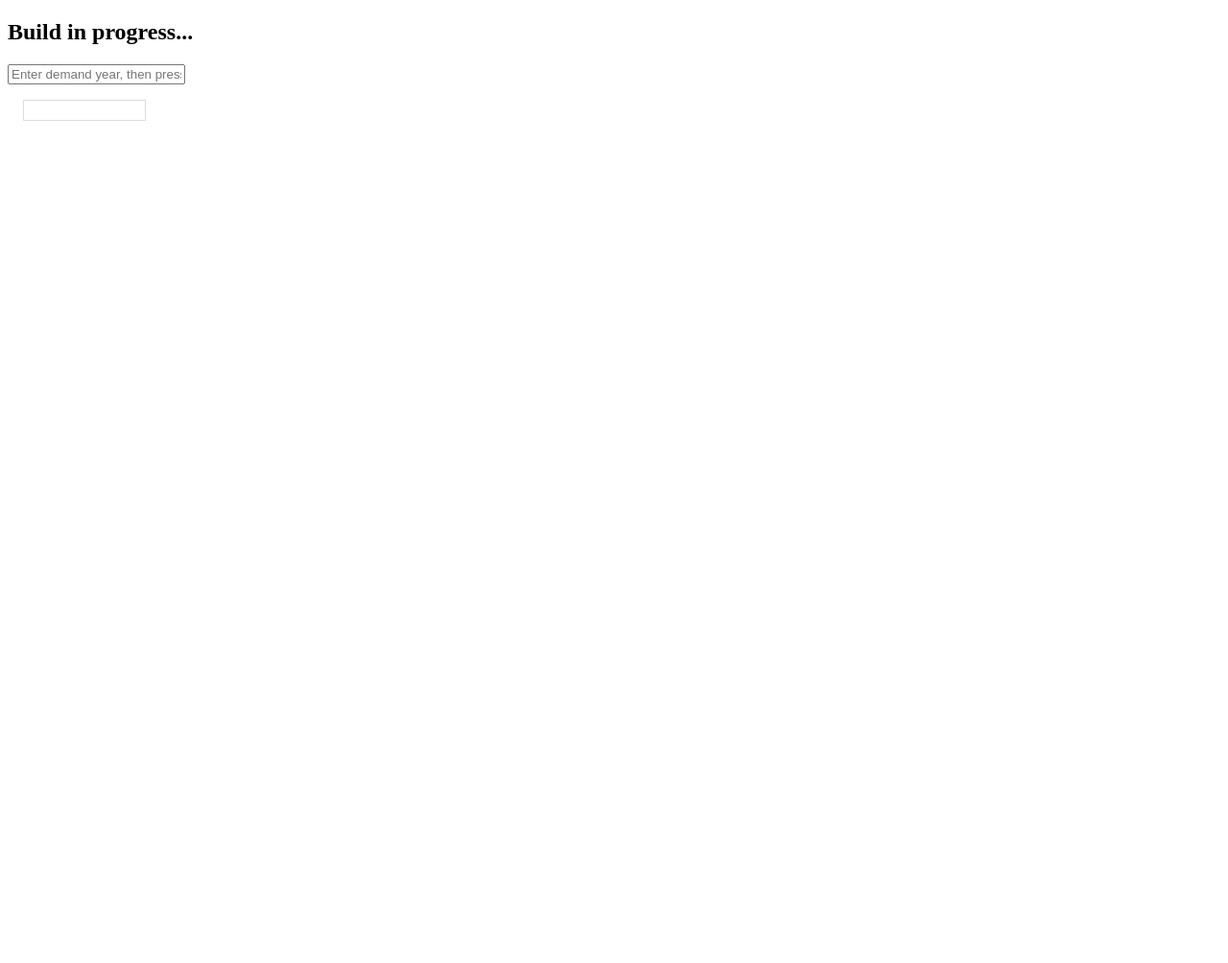
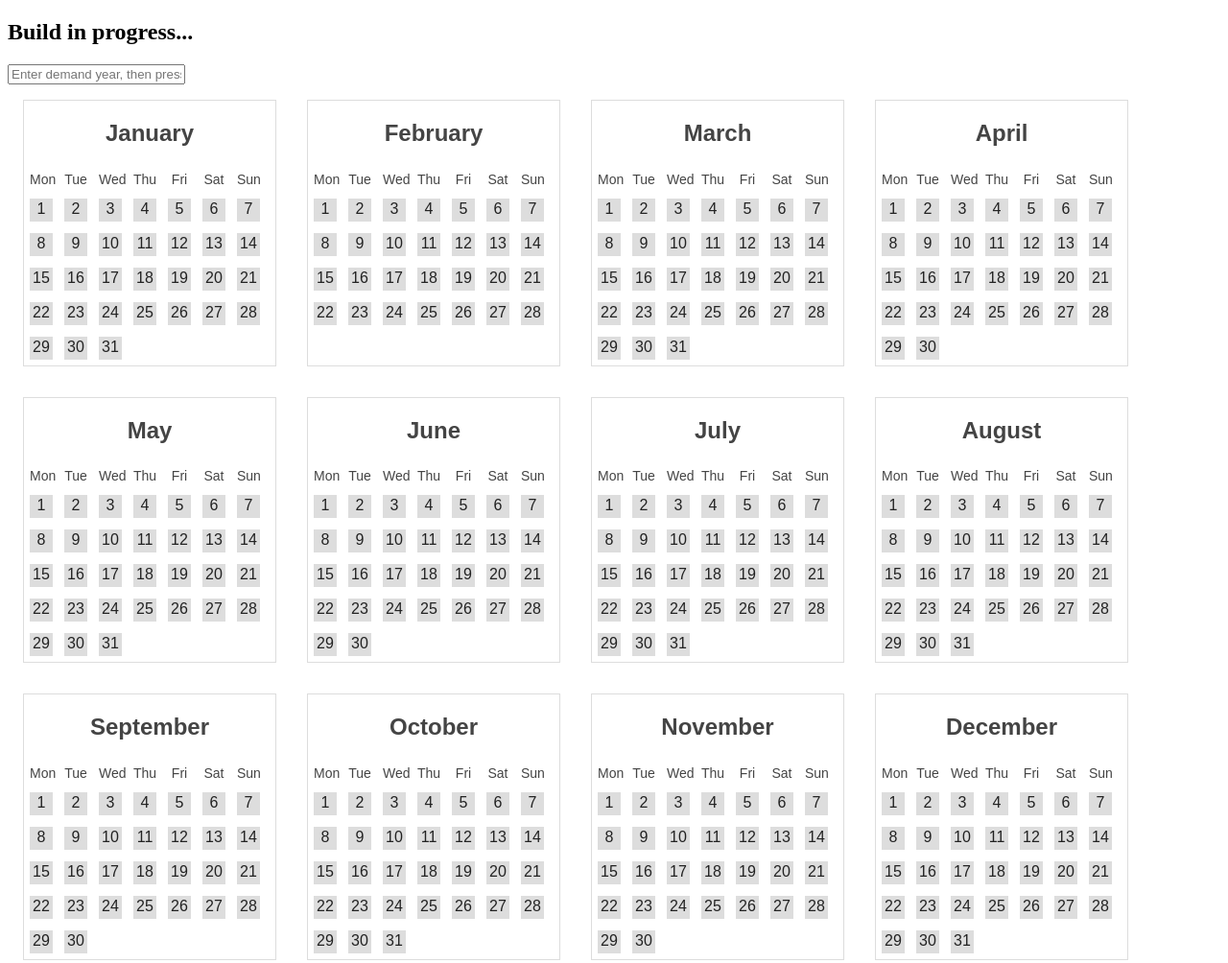
Before and after one commit to alexey-korablin/birth_reminder, a website: page src/index.html in a window 1280 px wide. Shown: the whole page at 96% size. Before the commit the page ends 800 px from the top, so only its background shows below. Drawn offline with nearby package versions, Linux system fonts and the light colour scheme; files that its build step writes are made by us from their sources.

Commit message:
0009 Shows calendar grid into main block. Changes files: watch.js(task correction), index.html(markup), dateModule.js(add method), index.js(complex changes), main.less(style corrections), dateModule.spec.js(tests on #getSingleton)

```diff
--- a/gulp/tasks/watch.js
+++ b/gulp/tasks/watch.js
@@ -2,7 +2,7 @@
 module.exports = () => {
     $.gulp.task('watch', () => {
         $.gulp.watch('src/*.html', $.gulp.series('layout'));
-        $.gulp.watch('src/styles/**/*.less', $.gulp.series('style'));
+        $.gulp.watch('src/styles/**/*.less', $.gulp.series('style:dev'));
         $.gulp.watch('src/scripts/**/*.js', $.gulp.series('script', 'test'));
         $.gulp.watch('src/assets/img/*.png', $.gulp.series('asset'));
         $.gulp.watch('test/**/*.spec.js', $.gulp.series('test'));
--- a/src/index.html
+++ b/src/index.html
@@ -10,10 +10,14 @@
 <body>
     <h2>Build in progress...</h2>
     <input type="text" placeholder="Enter demand year, then press Enter" id="demandYear">
-    <div class="month-item">
+    <!-- <div class="month-item">
         <h2 class="month-item__month-name"></h2>
+        <header class="month-item__header">
+            <div class="days-name"></div>
+        <header>
         <div class="month-item__days-grid"></div>
-    </div>
+    </div> -->
+    <main class="calendar-net"></main>
     <script src="scripts/dateModule.js"></script>
     <script src="scripts/index.js"></script>
 </body>
--- a/src/scripts/dateModule.js
+++ b/src/scripts/dateModule.js
@@ -25,10 +25,26 @@ const dateModule = function () {
         return Array.from({length: numberOfdays}, (k, i) => i + 1);
     };
 
+    const getSingleton = function () {
+        let instance = null;
+        function init(fn) {
+            return fn();
+        }
+        return {
+            getInstance: function (fn) {
+                if (!instance) {
+                    instance = init(fn);
+                }
+                return instance;
+            }
+        };
+    }();
+
     return {
         getCurrentYear: getCurrentYear,
         getNumberOfDays: getNumberOfDays,
-        getArrayOfDaysPerMonth: getArrayOfDaysPerMonth
+        getArrayOfDaysPerMonth: getArrayOfDaysPerMonth,
+        getSingleton: getSingleton
     };
 }();
 
--- a/src/scripts/index.js
+++ b/src/scripts/index.js
@@ -23,6 +23,7 @@ const monthsOfYear = {
     november: 10,
     december: 11
 };
+const weekDays = ['Monday', 'Tuesday', 'Wednesday', 'Thursday', 'Friday', 'Saturday', 'Sunday'];
     // TODO: Memoize it
 /*
 Функция возвращает значение текущего года как строку вида ХХХХ.
@@ -79,30 +80,46 @@ const monthsOfYear = {
     const getArrayOfDaysPerMonth = dateModule.getArrayOfDaysPerMonth;
 
 /*
+Функция реализовывает шаблон проектирования "синглтон (одиночка)". Функция возвращает объект с единственным методом getInstance, который принимает функцию результат работы которой нужно сделать единичным. Вызов функции, которая должна передаваться в качестве аргумента также должен выполняться единожды. Если функция (аргумент) не выполнялась, то производится вызов функции и результат ее работы записывается в переменную instance, доступную из амыкания, а затем возвращается как результат работы метода getInstance. Если же переменная instance уже хранит данные, то функция, переданная аргументом, не вызывается, а возвращается переменная instance.
+!!! константа getSingleton - объект с методом getInstance
+*/
+    const getSingleton = dateModule.getSingleton;
+
+/*
 Функция строит сетку из дней недели для конкретного месяца.
 Аргументы:
     month - название месяца (строка)
 Вызываемые функции:
     getArrayOfDaysPerMonth/-/ - возвращает массив дат (количество дней в требуемом месяце)
 */
-    const buildDaysGrid = (month) => {
+    const buildDaysGrid = (month, nodeId) => {
         const numberOfMonth = monthsOfYear[month.toLowerCase()];
         const arrayOfDays = getArrayOfDaysPerMonth(numberOfMonth);
         // const currentYear = getCurrentYear();
         const body = document.querySelector('body');
+        const monthItem = document.querySelector(`#${nodeId}`);
+        const header = monthItem.querySelector('.month-item__header');
         const div = document.createElement('div');
+        const daysNameBlock = document.createElement('div');
 
         // div.style = {'background': 'gray', 'width': '200px', 'height': '100px'};
         // div.style.background = '#111';
         // div.style.width = '20px';
         // div.style.height = '20px';
         div.className = 'month-item__days-grid-item';
+        daysNameBlock.className = 'days-name';
 
-        body.appendChild(div);
+        // body.appendChild(div);
 
-        const monthItem = document.querySelector('.month-item');
-        const monthName = document.querySelector('.month-item__month-name');
-        const daysGrid = document.querySelector('.month-item__days-grid');
+        // const monthItem = document.querySelector('.month-item');
+        const monthName = monthItem.querySelector('.month-item__month-name');
+        const daysGrid = monthItem.querySelector('.month-item__days-grid');
+
+        weekDays.forEach(item => {
+            const clonedDaysNameBlock = daysNameBlock.cloneNode(false);
+            clonedDaysNameBlock.innerHTML = item.slice(0, 3);
+            header.appendChild(clonedDaysNameBlock);
+        });
 
         console.log(month);
         monthName.innerHTML = month;
@@ -114,6 +131,27 @@ const monthsOfYear = {
     };
 
 /*
+Функция создает экземпляр блока месяца который содержит в себе заголовок для названия месяца и блок для сетки с днями.
+Аргументы:
+    нет
+*/
+//TODO Make singletone
+    const createMonthItemInstance = () => {
+        const monthItemContainer = document.createElement('section');
+        const containerTitle = document.createElement('h2');
+        const daysGridHeader = document.createElement('header');
+        const daysGridContainer = document.createElement('div');
+        monthItemContainer.className = 'month-item';
+        containerTitle.className = 'month-item__month-name';
+        daysGridHeader.className = 'month-item__header';
+        daysGridContainer.className = 'month-item__days-grid';
+        monthItemContainer.appendChild(containerTitle);
+        monthItemContainer.appendChild(daysGridHeader);
+        monthItemContainer.appendChild(daysGridContainer);
+        return monthItemContainer;
+    };
+
+/*
 Функция создает (клонированием существующего элемента, полученного из DOM) узлы для каждого элемента переданного в качестве аргумента (месяца в году). Каждому клонированному элементу добавляется атрибут id со значением получаемым конкатенацией строк названия месяца (передан как аргумент) и текущего года (получен из функции getCurrentYear). Может выглядеть как: october2018
 Аргументы:
     monthsOfYear/-/ - объект, содержащий месяцы с их порядковыми номерами в качестве пар ключ - значение. Пока не используется
@@ -122,11 +160,13 @@ const monthsOfYear = {
     getCurrentYear/-/ - функция возвращает значение текущего года как строку вида ХХХХ
 */
     const buildMonthsGrid = (monthsOfYear, current) => {
-        const monthItem = document.querySelector('.month-item');
-        const body = document.querySelector('body');
+        const calendarContainer = document.querySelector('.calendar-net');
+        const monthItem = getSingleton.getInstance(createMonthItemInstance);
         const clonedMonthItem = monthItem.cloneNode(true);
         clonedMonthItem.id = `${current}${getCurrentYear()}`;
         console.log(clonedMonthItem);
+        calendarContainer.appendChild(clonedMonthItem);
+        buildDaysGrid(current, clonedMonthItem.id);
     };
 
 // не используется. на перспективу
@@ -147,6 +187,7 @@ const monthsOfYear = {
     (function checkAllMonths(monthsOfYear) {
         const monthsArray = Object.keys(monthsOfYear);
         monthsArray.forEach(month => buildMonthsGrid(monthsOfYear, month));
+        // monthsArray.forEach(month => buildDaysGrid(month));
     }(monthsOfYear));
     // buildDaysGrid('april');
 }());
--- a/src/styles/main.less
+++ b/src/styles/main.less
@@ -1,5 +1,5 @@
 .month-item {
-    width: 10%;
+    width: 262px;
     border: 1px solid #ddd;
     margin: 16px;
     text-align: center;
@@ -8,6 +8,11 @@
 
     &__month-name {
         text-transform: capitalize;
+    }
+
+    &__header {
+        display: flex;
+        font-size: 14px;
     }
 
     &__days-grid {
@@ -26,4 +31,15 @@
     }
 }
 
+.calendar-net {
+    display: flex;
+    flex-wrap: wrap;
+}
+
+.days-name {
+    width: 24px;
+    margin: 6px;
+    cursor: default;
+}
+
 // .month-item
```
Also changed, not shown: test/dateModule.spec.js (+17 -1 lines).
